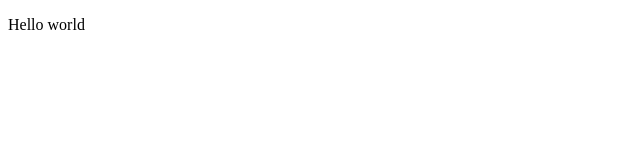
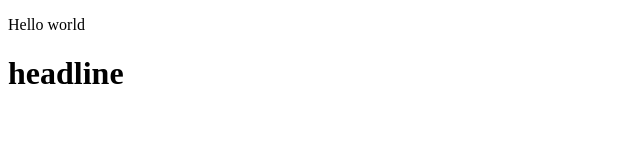
Before and after one commit to Bhav-Pandit/LB2-GH-Session-1-live, a plain HTML site: page index.html in a window 1280 px wide. Shown: the whole page, without its empty margins (0-640 px from the left). Drawn offline with Linux system fonts and the light colour scheme.

Commit message:
headline added

```diff
--- a/index.html
+++ b/index.html
@@ -10,5 +10,9 @@
     <p>
         Hello world
     </p>
+
+    <h1>
+        headline
+    </h1>
 </body>
 </html>
```
